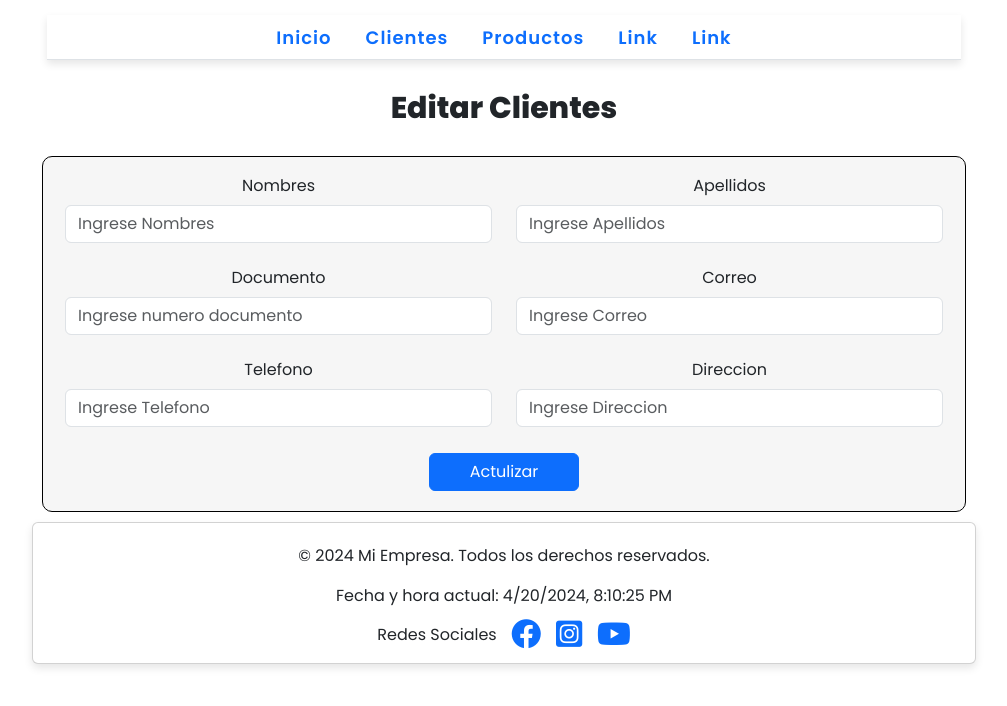
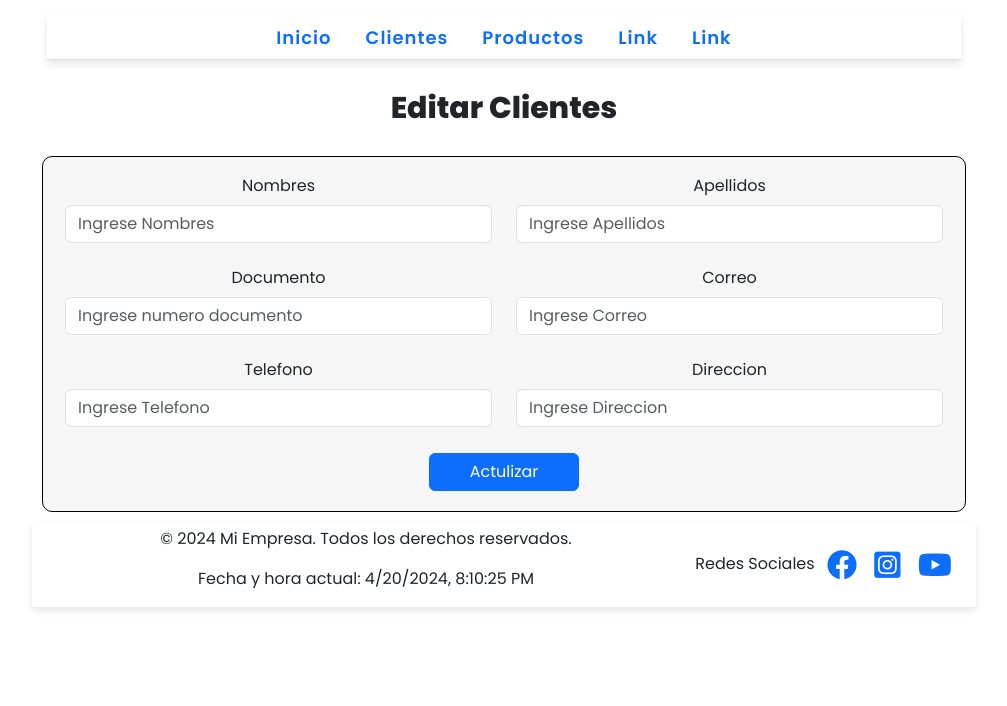
Before and after one commit to jarold-creator/proyecto-colombiaTech, a React (Create React App) app in the folder proyecto-final/frontend/: page /clientes/actualizar/1 in a window 1280 px wide. Shown: the top 706 px of the page, without its empty margins (136-1143 px from the left). Built offline with nearby package versions, Linux system fonts and the light colour scheme; no server answers.

Commit message:
Ajusta CSS para Footer

```diff
--- a/proyecto-final/frontend/src/componentes/Footer.js
+++ b/proyecto-final/frontend/src/componentes/Footer.js
@@ -14,7 +14,7 @@ const Footer = () => {
     }, []);
 
     return (
-        <div className="card text-center contenedor-footer">
+        <div className="container-fluid contenedor-footer">
             <div className="card-body">
                 <p>&copy; 2024 Mi Empresa. Todos los derechos reservados.</p>
                 <p>Fecha y hora actual: {currentDateTime.toLocaleString()}</p>
--- a/proyecto-final/frontend/src/estilos/Footer.css
+++ b/proyecto-final/frontend/src/estilos/Footer.css
@@ -17,12 +17,17 @@
     align-items: center;
 }
 
+.contenedor-footer:hover{
+    background-color: lightblue;
+}
+
 .parrafo-redes-sociales{
     margin-top: 15px;
 }
 
 .redes-sociales a i {
-    font-size: 30px; /* Ajusta el tamaño de los iconos según tus preferencias */
+    font-size: 30px;
+    margin: 5px;
   }
 
 .card-body{
```
